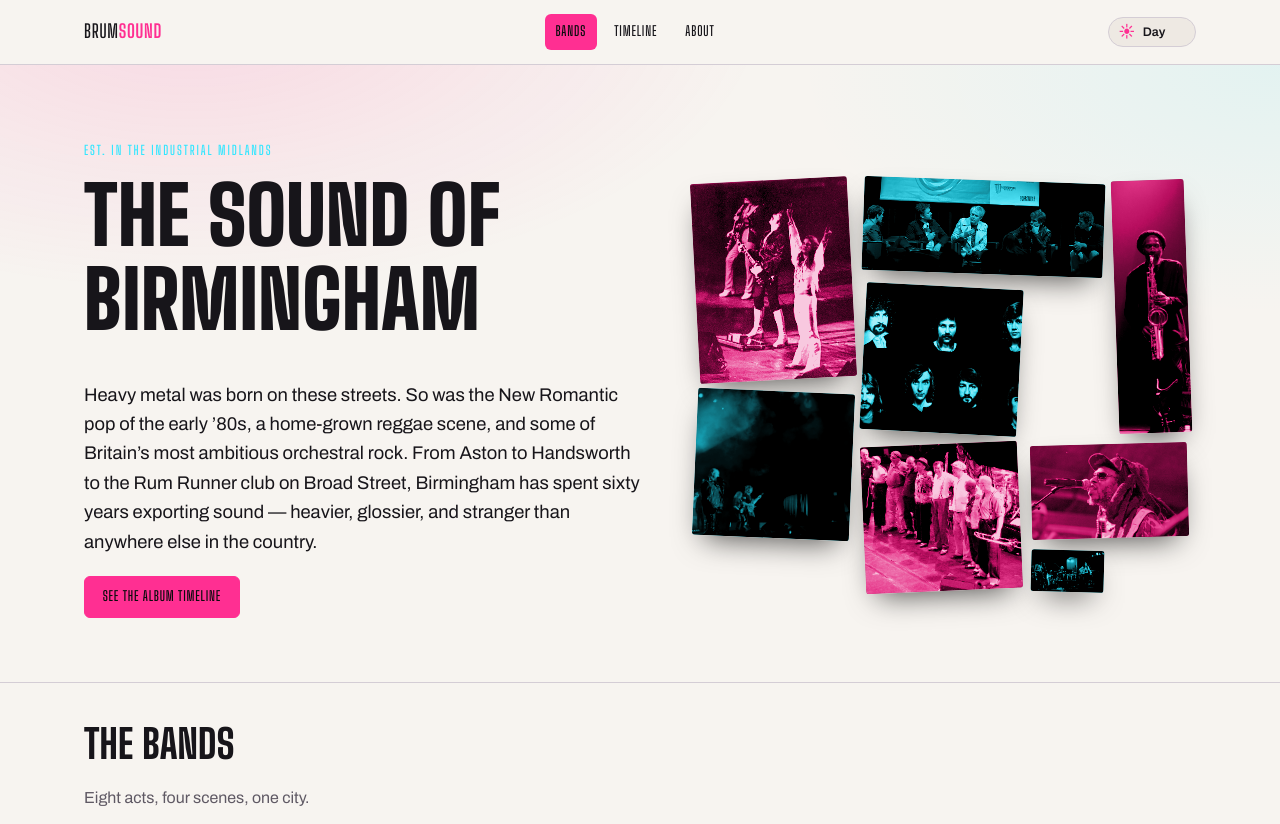
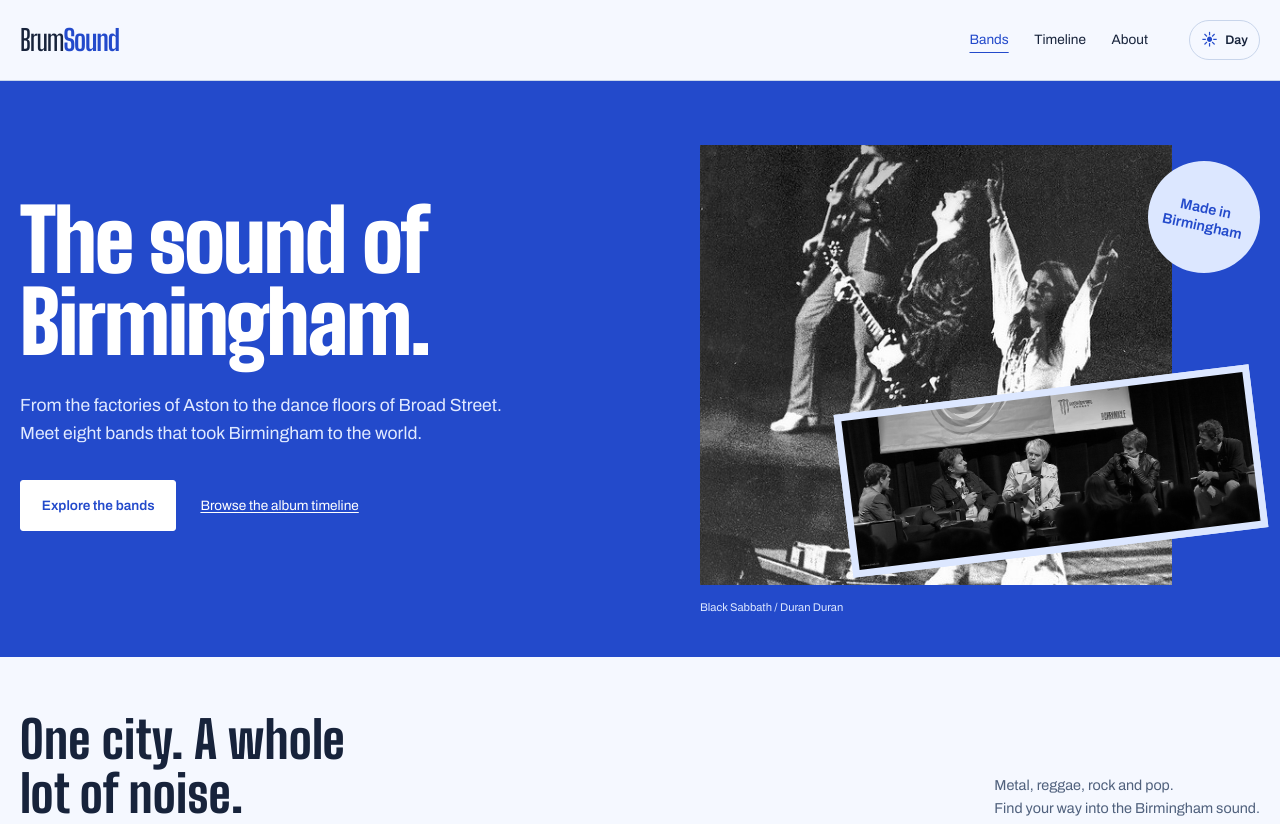
Before and after one commit to DDDemos/BRUM_Music_Demo_1, a plain HTML site: page index.html in a window 1280 px wide. Shown: the top 824 px of the page. Drawn offline with Linux system fonts and the light colour scheme.

Commit message:
refactor: UI

```diff
--- a/css/base.css
+++ b/css/base.css
@@ -1,20 +1,18 @@
-/* Birmingham Musical Heritage — base design system
-   Shared skeleton: dark ground, one neon accent thread, bold display type.
-   Per-band "mood" overrides live in themes.css and hang off [data-theme]. */
+/* BrumSound: cobalt record sleeves, bold condensed type, quiet archive layouts. */
 
 @import url('https://fonts.googleapis.com/css2?family=Big+Shoulders+Display:wght@600;700;800;900&family=Archivo:wght@400;500;600&display=swap');
 
 :root {
-  --bg: #0b0b0d;
-  --bg-elevated: #16151a;
-  --bg-card: #1b1a20;
-  --text: #f4f2f0;
-  --text-muted: #a8a5b0;
-  --border: #2b2a32;
+  --bg: #161d30;
+  --bg-elevated: #202b43;
+  --bg-card: #25324b;
+  --text: #f5f8ff;
+  --text-muted: #b5c3dc;
+  --border: #45516b;
 
   /* the one thread that ties every page together, metal or pop */
-  --accent: #ff2f92;
-  --accent-2: #33e6ff;
+  --accent: #aec9ff;
+  --accent-2: #b9d5ff;
 
   /* per-band mood, overridden by themes.css; sane defaults here */
   --accent-band: var(--accent);
@@ -25,42 +23,46 @@
   --font-display: 'Big Shoulders Display', 'Arial Narrow', sans-serif;
   --font-body: 'Archivo', system-ui, -apple-system, sans-serif;
 
-  --container: 72rem;
+  --container: 80rem;
   color-scheme: dark;
 }
 
 /* Follow the visitor's OS until they make an explicit choice. */
 @media (prefers-color-scheme: light) {
   :root:not([data-color-theme]) {
-    --bg: #f7f4f0;
-    --bg-elevated: #eee9e3;
+    --bg: #f5f8ff;
+    --bg-elevated: #e3ecff;
     --bg-card: #ffffff;
-    --text: #17151a;
-    --text-muted: #5f5964;
-    --border: #d4cdd5;
+    --text: #17233b;
+    --text-muted: #50617d;
+    --border: #c8d5eb;
     --band-tint: #f3edf2;
+    --accent: #234acb;
+    --accent-2: #234acb;
     color-scheme: light;
   }
 }
 
 :root[data-color-theme="light"] {
-  --bg: #f7f4f0;
-  --bg-elevated: #eee9e3;
+  --bg: #f5f8ff;
+  --bg-elevated: #e3ecff;
   --bg-card: #ffffff;
-  --text: #17151a;
-  --text-muted: #5f5964;
-  --border: #d4cdd5;
+  --text: #17233b;
+  --text-muted: #50617d;
+  --border: #c8d5eb;
   --band-tint: #f3edf2;
+  --accent: #234acb;
+  --accent-2: #234acb;
   color-scheme: light;
 }
 
 :root[data-color-theme="dark"] {
-  --bg: #0b0b0d;
-  --bg-elevated: #16151a;
-  --bg-card: #1b1a20;
-  --text: #f4f2f0;
-  --text-muted: #a8a5b0;
-  --border: #2b2a32;
+  --bg: #161d30;
+  --bg-elevated: #202b43;
+  --bg-card: #25324b;
+  --text: #f5f8ff;
+  --text-muted: #b5c3dc;
+  --border: #45516b;
   --band-tint: #141318;
   color-scheme: dark;
 }
@@ -99,7 +101,7 @@
 h1, h2, h3, h4 {
   font-family: var(--font-display);
   font-weight: 800;
-  text-transform: uppercase;
+  text-transform: none;
   letter-spacing: 0.005em;
   line-height: 1.05;
   margin: 0 0 0.5em;
@@ -123,7 +125,7 @@
   left: -999px;
   top: auto;
   background: var(--accent);
-  color: #0b0b0d;
+  color: #161d30;
   padding: 0.75em 1.25em;
   font-weight: 600;
   z-index: 100;
@@ -153,9 +155,9 @@
 }
 .site-logo {
   font-family: var(--font-display);
-  text-transform: uppercase;
-  font-size: 1.15rem;
-  letter-spacing: 0.04em;
+  text-transform: none;
+  font-size: 1.8rem;
+  letter-spacing: -0.04em;
   color: var(--text);
   text-decoration: none;
 }
@@ -166,7 +168,7 @@
   list-style: none;
   display: flex;
   flex-wrap: wrap;
-  gap: 0.4rem;
+  gap: 1rem;
   margin: 0;
   padding: 0;
 }
@@ -175,15 +177,15 @@
   color: var(--text);
   text-decoration: none;
   font-family: var(--font-display);
-  text-transform: uppercase;
-  font-size: 0.85rem;
-  letter-spacing: 0.06em;
+  text-transform: none;
+  font-size: 1rem;
+  letter-spacing: 0;
   padding: 0.5em 0.8em;
   border-radius: var(--shape-radius, 6px);
 }
 .site-nav a:hover,
 .site-nav a[aria-current="page"] {
-  color: #0b0b0d;
+  color: #161d30;
   background: var(--accent);
 }
 
@@ -220,114 +222,54 @@
   gap: 1rem;
 }
 
-/* hero */
-.hero {
-  padding: 4.5rem 0 3rem;
-  border-bottom: 1px solid var(--border);
-  background:
-    radial-gradient(60rem 30rem at 15% -10%, rgba(255,47,146,0.14), transparent 60%),
-    radial-gradient(50rem 26rem at 100% 0%, rgba(51,230,255,0.10), transparent 60%);
+/* A single record-sleeve composition anchors the homepage. */
+.hero { padding: 4rem 0; background: #234acb; color: #fff; }
+.hero h1 { color: #fff; }
+.hero p.lede { font-size: 1.1rem; color: #e0e9ff; max-width: 48ch; }
+.hero-grid { display: grid; grid-template-columns: 1.1fr 1fr; gap: 4rem; align-items: center; }
+.home-page .hero { padding: 4rem 0 4.5rem; }
+.hero-copy h1 { font-size: clamp(4rem, 6.7vw, 6.4rem); line-height: .96; letter-spacing: -.025em; margin-bottom: 1.8rem; }
+.hero-actions { display: flex; gap: 1.5rem; align-items: center; flex-wrap: wrap; margin-top: 2rem; }
+.hero-actions .btn { background: #fff; color: #234acb; border-color: #fff; padding: .85rem 1.3rem; }
+.hero-actions .btn:hover { background: #dce7ff; }
+.hero-actions .text-link { color: #fff; font-size: .85rem; }
+.hero-art { position: relative; height: 440px; margin-right: 1.5rem; }
+.sleeve-photo { position: absolute; inset: 0 12% 0 0; overflow: hidden; background: #162444; }
+.sleeve-photo img { width: 100%; height: 100%; object-fit: cover; object-position: center 35%; filter: grayscale(1); }
+.sleeve-inset { position: absolute; width: 78%; bottom: 2rem; right: -1.5rem; border: 7px solid #dce7ff; transform: rotate(-7deg); background: #dce7ff; }
+.sleeve-inset img { width: 100%; height: auto; filter: grayscale(1); }
+.sleeve-caption { position: absolute; bottom: -2rem; left: 0; font-size: .7rem; color: #dce7ff; }
+.record-label { position: absolute; right: -1.5rem; top: 1rem; width: 112px; height: 112px; display: flex; align-items: center; justify-content: center; border-radius: 50%; background: #dce7ff; color: #234acb; font-size: .9rem; font-weight: 600; line-height: 1.25; text-align: center; transform: rotate(12deg); }
+.eyebrow { display: inline-block; font-size: .9rem; margin-bottom: 1rem; color: inherit; }
+.band-directory { padding-top: 3.5rem; scroll-margin-top: 6rem; }
+.directory-heading { display: flex; align-items: end; justify-content: space-between; gap: 2rem; }
+.directory-heading h2 { max-width: 15ch; font-size: clamp(2.4rem, 4vw, 3.5rem); margin: 0; }
+.directory-heading p { margin: 0; font-size: .9rem; }
+@media (max-width: 58rem) {
+  .hero-grid { gap: 2rem; }
+  .hero-art { height: 370px; }
+  .hero-copy h1 { font-size: clamp(3.6rem, 8vw, 6rem); }
 }
-.hero p.lede {
-  font-size: 1.15rem;
-  color: var(--text);
-  max-width: 60ch;
-}
-
-.hero-grid {
-  display: grid;
-  grid-template-columns: minmax(0, 1.05fr) minmax(0, 0.95fr);
-  gap: 2.5rem;
-  align-items: center;
-}
-@media (max-width: 58rem) {
-  .hero-grid { grid-template-columns: 1fr; }
-}
-
-/* hero photo collage: a pinned-up wall of the bands, in duotone */
-.hero-collage {
-  display: grid;
-  grid-template-columns: repeat(6, 1fr);
-  grid-auto-rows: 2.6rem;
-  gap: 0.7rem;
-  padding: 1rem 0.5rem;
-}
-.collage-tile {
-  position: relative;
-  overflow: hidden;
-  border-radius: 3px;
-  box-shadow: 0 14px 30px -12px rgba(0, 0, 0, 0.7);
-  transform: rotate(var(--tilt, 0deg));
-  transition: transform 0.2s ease;
-}
-.collage-tile:hover { transform: rotate(var(--tilt, 0deg)) scale(1.04); z-index: 2; }
-.collage-tile img {
-  width: 100%;
-  height: 100%;
-  object-fit: cover;
-  filter: grayscale(1) contrast(1.2) brightness(0.85);
-}
-.collage-tile::after {
-  content: "";
-  position: absolute;
-  inset: 0;
-  mix-blend-mode: color;
-  background: var(--tile-tint, var(--accent));
-  opacity: 0.82;
-  transition: opacity 0.2s ease;
-}
-.collage-tile:hover::after { opacity: 0.15; }
-
-.ct-1 { grid-column: 1 / 3; grid-row: 1 / 5; --tilt: -3deg; --tile-tint: var(--accent); }
-.ct-2 { grid-column: 3 / 6; grid-row: 1 / 3; --tilt: 2deg; --tile-tint: var(--accent-2); }
-.ct-3 { grid-column: 6 / 7; grid-row: 1 / 6; --tilt: -2deg; --tile-tint: var(--accent); }
-.ct-4 { grid-column: 3 / 5; grid-row: 3 / 6; --tilt: 3deg; --tile-tint: var(--accent-2); }
-.ct-5 { grid-column: 5 / 7; grid-row: 6 / 8; --tilt: -1.5deg; --tile-tint: var(--accent); }
-.ct-6 { grid-column: 1 / 3; grid-row: 5 / 8; --tilt: 2.5deg; --tile-tint: var(--accent-2); }
-.ct-7 { grid-column: 3 / 5; grid-row: 6 / 9; --tilt: -2.5deg; --tile-tint: var(--accent); }
-.ct-8 { grid-column: 5 / 6; grid-row: 8 / 9; --tilt: 1.5deg; --tile-tint: var(--accent-2); }
-
-@media (max-width: 58rem) {
-  .hero-collage { grid-auto-rows: 3.6rem; }
-}
-@media (max-width: 30rem) {
-  .hero-collage {
-    grid-template-columns: repeat(4, 1fr);
-    grid-auto-rows: 3.2rem;
-  }
-  .ct-1 { grid-column: 1 / 3; grid-row: 1 / 4; }
-  .ct-2 { grid-column: 3 / 5; grid-row: 1 / 3; }
-  .ct-3 { display: none; }
-  .ct-4 { grid-column: 3 / 5; grid-row: 3 / 5; }
-  .ct-5 { display: none; }
-  .ct-6 { grid-column: 1 / 3; grid-row: 4 / 6; }
-  .ct-7 { grid-column: 3 / 5; grid-row: 5 / 7; }
-  .ct-8 { display: none; }
-}
-@media (prefers-reduced-motion: reduce) {
-  .collage-tile:hover { transform: rotate(var(--tilt, 0deg)); }
-}
-.eyebrow {
-  font-family: var(--font-display);
-  text-transform: uppercase;
-  letter-spacing: 0.15em;
-  font-size: 0.8rem;
-  color: var(--accent-2);
-  display: inline-block;
-  margin-bottom: 0.75rem;
+@media (max-width: 42rem) {
+  .hero-grid { grid-template-columns: 1fr; gap: 3rem; }
+  .home-page .hero { padding: 2.5rem 0 4rem; }
+  .hero-copy h1 { font-size: clamp(3.5rem, 13vw, 5.4rem); }
+  .hero-art { height: 350px; max-width: 450px; width: calc(100% - 1.5rem); }
+  .directory-heading { display: block; }
+  .directory-heading p { margin-top: 1rem; }
 }
 
 /* band grid on homepage */
 .band-grid {
   display: grid;
-  grid-template-columns: repeat(auto-fill, minmax(15.5rem, 1fr));
+  grid-template-columns: repeat(4, minmax(0, 1fr));
   gap: 1.25rem;
   padding: 2.5rem 0 4rem;
 }
 .band-card {
-  background: var(--bg-card);
-  border: 1px solid var(--border);
-  border-radius: var(--shape-radius, 8px);
+  background: transparent;
+  border: 0;
+  border-radius: 0;
   overflow: hidden;
   text-decoration: none;
   color: var(--text);
@@ -341,18 +283,21 @@
   border-color: var(--accent-band, var(--accent));
 }
 .band-card .band-card-media {
-  aspect-ratio: 4 / 3;
+  aspect-ratio: 1 / 1;
   overflow: hidden;
   background: #000;
 }
 .band-card img { width: 100%; height: 100%; object-fit: cover; }
-.band-card-body { padding: 1rem 1.1rem 1.25rem; }
-.band-card h3 { margin-bottom: 0.25rem; }
+.band-card-body { padding: 1rem 0 1.25rem; }
+.band-card h3 { margin-bottom: 0.4rem; font-size: 1.9rem; color: var(--text); }
+.band-card .badge { color: var(--text-muted); padding: 0; border: 0; font-family: var(--font-body); letter-spacing: 0; font-size: .75rem; }
+@media (max-width: 58rem) { .band-grid { grid-template-columns: repeat(2, minmax(0, 1fr)); } }
+@media (max-width: 26rem) { .band-grid { gap: 1rem; } .band-card h3 { font-size: 1.45rem; } .band-card .meta { font-size: .75rem; } }
 .band-card .meta { color: var(--text-muted); font-size: 0.85rem; margin: 0; }
 .badge {
   display: inline-block;
   font-family: var(--font-display);
-  text-transform: uppercase;
+  text-transform: none;
   font-size: 0.7rem;
   letter-spacing: 0.08em;
   padding: 0.2em 0.6em;
@@ -404,7 +349,7 @@
 }
 .meta-list dt {
   font-family: var(--font-display);
-  text-transform: uppercase;
+  text-transform: none;
   font-size: 0.72rem;
   letter-spacing: 0.08em;
   color: var(--accent-band, var(--accent));
@@ -463,15 +408,15 @@
 .btn {
   display: inline-block;
   font-family: var(--font-display);
-  text-transform: uppercase;
+  text-transform: none;
   letter-spacing: 0.06em;
   font-size: 0.85rem;
   text-decoration: none;
   padding: 0.7em 1.3em;
   border-radius: var(--shape-radius, 6px);
-  background: var(--accent);
-  color: #0b0b0d;
-  border: 1px solid var(--accent);
+  background: #234acb;
+  color: #fff;
+  border: 1px solid #234acb;
 }
 .btn:hover { background: transparent; color: var(--accent); }
 .btn-outline {
@@ -507,3 +452,12 @@
   white-space: nowrap;
   border: 0;
 }
+
+/* Shared chrome stays quiet beside the cover art. */
+.site-header .container { justify-content: initial; min-height: 80px; }
+.site-logo { margin-right: auto; }
+.site-nav a { border-radius: 0; font-family: var(--font-body); font-size: .85rem; padding: .6rem .3rem; }
+.site-nav a:hover, .site-nav a[aria-current="page"] { background: transparent; color: var(--accent); text-decoration: underline; text-underline-offset: .5rem; }
+.theme-toggle { margin-left: 1.5rem; min-width: 0; background: transparent; padding: .7rem; }
+.btn { font-family: var(--font-body); font-weight: 600; text-transform: none; letter-spacing: 0; border-radius: 3px; }
+@media (max-width: 30rem) { .site-header .container { gap: .6rem; min-height: 72px; } .site-nav ul { gap: .7rem; } .theme-toggle { margin-left: 0; } .theme-toggle > span:last-child { display: none; } .site-logo { font-size: 1.45rem; } }
--- a/index.html
+++ b/index.html
@@ -10,7 +10,7 @@
 <link rel="stylesheet" href="css/base.css">
 <link rel="stylesheet" href="css/themes.css">
 </head>
-<body>
+<body class="home-page">
 <a class="skip-link" href="#main">Skip to content</a>
 <header class="site-header">
   <div class="container">
@@ -28,30 +28,21 @@
   <section class="hero">
     <div class="container hero-grid">
       <div class="hero-copy">
-        <span class="eyebrow">Est. in the industrial Midlands</span>
-        <h1>The Sound of Birmingham</h1>
-        <p class="lede">Heavy metal was born on these streets. So was the New Romantic pop of the early &rsquo;80s,
-          a home-grown reggae scene, and some of Britain&rsquo;s most ambitious orchestral rock. From
-          Aston to Handsworth to the Rum Runner club on Broad Street, Birmingham has spent sixty years
-          exporting sound &mdash; heavier, glossier, and stranger than anywhere else in the country.</p>
-        <p><a class="btn" href="timeline.html">See the album timeline</a></p>
+        <h1>The sound of<br>Birmingham.</h1>
+        <p class="lede">From the factories of Aston to the dance floors of Broad Street. Meet eight bands that took Birmingham to the world.</p>
+        <div class="hero-actions"><a class="btn" href="#bands">Explore the bands</a><a class="text-link" href="timeline.html">Browse the album timeline</a></div>
       </div>
-      <div class="hero-collage" aria-hidden="true">
-        <div class="collage-tile ct-1"><img src="images/black-sabbath.jpg" alt="" loading="lazy" width="501" height="640"></div>
-        <div class="collage-tile ct-2"><img src="images/duran-duran.jpg" alt="" loading="lazy" width="960" height="357"></div>
-        <div class="collage-tile ct-3"><img src="images/ub40.jpg" alt="" loading="lazy" width="960" height="1440"></div>
-        <div class="collage-tile ct-4"><img src="images/elo.png" alt="" loading="lazy" width="846" height="582"></div>
-        <div class="collage-tile ct-5"><img src="images/steel-pulse.jpg" alt="" loading="lazy" width="960" height="640"></div>
-        <div class="collage-tile ct-6"><img src="images/judas-priest.jpg" alt="" loading="lazy" width="960" height="639"></div>
-        <div class="collage-tile ct-7"><img src="images/dexys.jpg" alt="" loading="lazy" width="960" height="779"></div>
-        <div class="collage-tile ct-8"><img src="images/traffic.jpg" alt="" loading="lazy" width="960" height="641"></div>
+      <div class="hero-art" aria-hidden="true">
+        <div class="sleeve-photo"><img src="images/black-sabbath.jpg" alt="" width="501" height="640" fetchpriority="high"></div>
+        <div class="sleeve-inset"><img src="images/duran-duran.jpg" alt="" width="960" height="357"></div>
+        <span class="sleeve-caption">Black Sabbath / Duran Duran</span>
+        <span class="record-label">Made in<br>Birmingham</span>
       </div>
     </div>
   </section>
 
-  <section class="container">
-    <h2 style="margin-top:2.5rem;">The Bands</h2>
-    <p>Eight acts, four scenes, one city.</p>
+  <section class="container band-directory" id="bands">
+    <div class="directory-heading"><h2>One city. A whole lot of noise.</h2><p>Metal, reggae, rock and pop.<br>Find your way into the Birmingham sound.</p></div>
     <div class="band-grid">
       <a class="band-card" href="bands/black-sabbath.html">
         <div class="band-card-media">
@@ -60,7 +51,7 @@
         <div class="band-card-body" data-theme="metal">
           <span class="badge">Heavy Metal</span>
           <h3>Black Sabbath</h3>
-          <p class="meta">Formed 1968 &middot; Aston, Birmingham</p>
+          <p class="meta">Formed 1968 / Aston, Birmingham</p>
         </div>
       </a>
       <a class="band-card" href="bands/judas-priest.html">
@@ -70,7 +61,7 @@
         <div class="band-card-body" data-theme="metal">
           <span class="badge">Heavy Metal</span>
           <h3>Judas Priest</h3>
-          <p class="meta">Formed 1969 &middot; West Bromwich / Birmingham</p>
+          <p class="meta">Formed 1969 / West Bromwich / Birmingham</p>
         </div>
       </a>
       <a class="band-card" href="bands/elo.html">
@@ -80,7 +71,7 @@
         <div class="band-card-body" data-theme="cosmic">
           <span class="badge">Orchestral Rock</span>
           <h3>Electric Light Orchestra</h3>
-          <p class="meta">Formed 1970 &middot; Birmingham</p>
+          <p class="meta">Formed 1970 / Birmingham</p>
         </div>
       </a>
       <a class="band-card" href="bands/traffic.html">
@@ -90,7 +81,7 @@
         <div class="band-card-body" data-theme="cosmic">
           <span class="badge">Progressive / Folk Rock</span>
           <h3>Traffic</h3>
-          <p class="meta">Formed 1967 &middot; Birmingham</p>
+          <p class="meta">Formed 1967 / Birmingham</p>
         </div>
       </a>
       <a class="band-card" href="bands/ub40.html">
@@ -100,7 +91,7 @@
         <div class="band-card-body" data-theme="reggae">
           <span class="badge">Reggae</span>
           <h3>UB40</h3>
-          <p class="meta">Formed 1978 &middot; Balsall Heath, Birmingham</p>
+          <p class="meta">Formed 1978 / Balsall Heath, Birmingham</p>
         </div>
       </a>
       <a class="band-card" href="bands/steel-pulse.html">
@@ -110,7 +101,7 @@
         <div class="band-card-body" data-theme="reggae">
           <span class="badge">Roots Reggae</span>
           <h3>Steel Pulse</h3>
-          <p class="meta">Formed 1975 &middot; Handsworth, Birmingham</p>
+          <p class="meta">Formed 1975 / Handsworth, Birmingham</p>
         </div>
       </a>
       <a class="band-card" href="bands/duran-duran.html">
@@ -120,7 +111,7 @@
         <div class="band-card-body" data-theme="pop">
           <span class="badge">New Wave / Pop</span>
           <h3>Duran Duran</h3>
-          <p class="meta">Formed 1978 &middot; Birmingham</p>
+          <p class="meta">Formed 1978 / Birmingham</p>
         </div>
       </a>
       <a class="band-card" href="bands/dexys.html">
@@ -130,7 +121,7 @@
         <div class="band-card-body" data-theme="pop">
           <span class="badge">Pop / Soul</span>
           <h3>Dexys Midnight Runners</h3>
-          <p class="meta">Formed 1978 &middot; Birmingham</p>
+          <p class="meta">Formed 1978 / Birmingham</p>
         </div>
       </a>
     </div>
```
Also changed, not shown: 2 other files.
